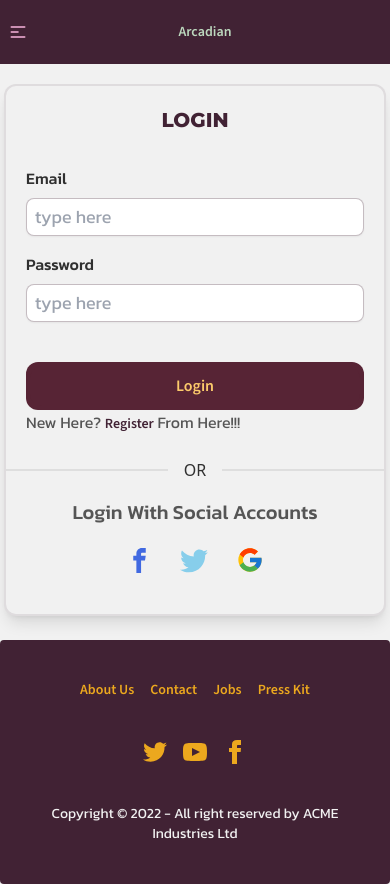
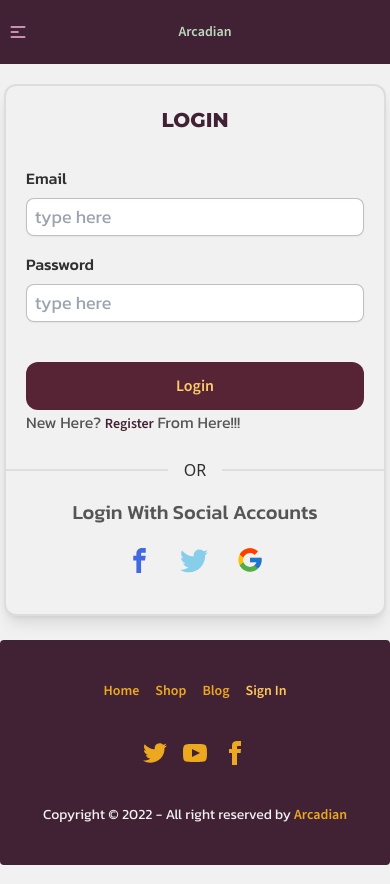
Before and after one commit to pro-dev-ryan/Arcadian-Client, a React (Vite) app: page /login in a window 390 px wide. Built offline with nearby package versions, Linux system fonts and the light colour scheme; no server answers.

Commit message:
open pages transition added

```diff
--- a/src/Pages/Basic/Blog/Blog.jsx
+++ b/src/Pages/Basic/Blog/Blog.jsx
@@ -1,12 +1,22 @@
 import React from "react";
 import useTitle from "../../../Hooks/useTitle";
+import { motion as m } from "framer-motion";
 
 const Blog = () => {
+  const shopVariant = {
+    hide: {
+      opacity: 0,
+    },
+    show: {
+      opacity: [0.2, 0.4, 0.6, 0.8, 1],
+      transition: { duration: 1, staggerChildren: 0.5 },
+    },
+  };
   useTitle("Blog");
   return (
-    <div className="lg:mx-8 md:mx-4 mx-2 flex flex-col gap-5">
-      <h2 className="lg:mt-5 md:mt-3  mt-2">Blog</h2>
-      <div className="flex flex-col items-center gap-5 mb-5">
+    <m.div variants={shopVariant} initial="hide" whileInView="show">
+      <h2 className="lg:mt-5 md:mt-3 lg:mx-8 mx-2 mt-2">Blog</h2>
+      <div className="flex flex-col items-center lg:mt-5 gap-5 mb-5">
         {/* question-1 */}
         <div className="lg:w-10/12">
           <div
@@ -118,7 +128,7 @@ const Blog = () => {
           </div>
         </div>
       </div>
-    </div>
+    </m.div>
   );
 };
 
--- a/src/Pages/Basic/Home/Home.jsx
+++ b/src/Pages/Basic/Home/Home.jsx
@@ -25,7 +25,7 @@ const Home = () => {
   }
   useTitle("Home");
   return (
-    <div className="overflow-hidden flex flex-col gap-16">
+    <div id="home" className="overflow-hidden flex flex-col gap-16">
       <Hero />
       {data?.status && <AdvertiseProduct data={data} />}
       <VideoSlider />
--- a/src/Pages/Basic/Home/sections/ConsoleNews.jsx
+++ b/src/Pages/Basic/Home/sections/ConsoleNews.jsx
@@ -1,10 +1,47 @@
 import React from "react";
+import { motion as m } from "framer-motion";
 
 const ConsoleNews = () => {
+  const titleVariant = {
+    hide: {
+      opacity: 0,
+      x: -100,
+    },
+    show: {
+      opacity: 1,
+      x: 0,
+      transition: { delay: 0.3 },
+    },
+  };
+
+  const videoVariant = {
+    hide: {
+      opacity: 0,
+      y: 100,
+    },
+    show: {
+      opacity: 1,
+      y: 0,
+      transition: { delay: 0.5, type: "spring", stiffness: 200, damping: 7 },
+    },
+  };
+
   return (
     <div className="mx-8 my-16">
-      <h2 className="mb-5">What is Coming soon???</h2>
-      <div className="w-full flex flex-col items-center">
+      <m.h2
+        variants={titleVariant}
+        initial="hide"
+        whileInView="show"
+        className="mb-5"
+      >
+        What is Coming Soon???
+      </m.h2>
+      <m.div
+        variants={videoVariant}
+        initial="hide"
+        whileInView="show"
+        className="w-full flex flex-col items-center"
+      >
         <iframe
           className="md:w-3/5"
           height="450px"
@@ -13,7 +50,7 @@ const ConsoleNews = () => {
           allow="accelerometer; autoplay; clipboard-write; encrypted-media; gyroscope; picture-in-picture; web-share"
           allowFullScreen
         ></iframe>
-      </div>
+      </m.div>
     </div>
   );
 };
--- a/src/Pages/Basic/Home/sections/VideoSlider.jsx
+++ b/src/Pages/Basic/Home/sections/VideoSlider.jsx
@@ -1,7 +1,8 @@
 import React from "react";
 import SwiperCore, { Autoplay, EffectCreative } from "swiper";
+import { motion as m } from "framer-motion";
 import { Swiper, SwiperSlide } from "swiper/react";
-// import "swiper/css/effect-creative";
+import "swiper/css/effect-creative";
 import "swiper/css";
 import g1 from "../../../../assets/Sliders/1.gif";
 import g2 from "../../../../assets/Sliders/2.gif";
@@ -10,6 +11,35 @@ import g4 from "../../../../assets/Sliders/4.gif";
 import g5 from "../../../../assets/Sliders/5.gif";
 
 const VideoSlider = () => {
+  const titleVariant = {
+    hide: {
+      opacity: 0,
+      x: -100,
+    },
+    show: {
+      opacity: 1,
+      x: 0,
+      transition: { delay: 0.7 },
+    },
+  };
+
+  const sliderVariant = {
+    hide: {
+      opacity: 0.2,
+      scale: 0,
+    },
+    show: {
+      opacity: 1,
+      scale: 1,
+      transition: {
+        delay: 1,
+        duration: 0.5,
+        type: "spring",
+        stiffness: 300,
+      },
+    },
+  };
+
   const slides = [
     {
       image: g1,
@@ -38,10 +68,7 @@ const VideoSlider = () => {
     },
   ];
   SwiperCore.use([Autoplay, EffectCreative]);
-  return (
-    <div className="mx-8 my-16">
-      <h2>What do you Want to play???</h2>
-      <div className="mt-10">
+  const slider = (
     <Swiper
       modules={[Autoplay, EffectCreative]}
       autoplay={{ delay: 5000 }}
@@ -60,17 +87,35 @@ const VideoSlider = () => {
     >
       {slides.map((slide, i) => (
         <SwiperSlide key={i} slide={slide}>
-              <div slide={slide}>
+          <m.div
+            variants={sliderVariant}
+            initial="hide"
+            whileInView="show"
+            slide={slide}
+          >
             <img src={slide?.image} alt="" />
             <div className="bg-white text-center">
               <h4>Name: {slide?.name}</h4>
               <p>Console: {slide?.console}</p>
             </div>
-              </div>
+          </m.div>
         </SwiperSlide>
       ))}
     </Swiper>
-      </div>
+  );
+  return (
+    <div className="mx-8 my-16">
+      <m.h2 variants={titleVariant} initial="hide" whileInView="show">
+        What do you Want to play???
+      </m.h2>
+      <m.div
+        variants={sliderVariant}
+        initial="hide"
+        whileInView="show"
+        className="mt-10"
+      >
+        {slider}
+      </m.div>
     </div>
   );
 };
--- a/src/Pages/Basic/Shared/Footer/Footer.jsx
+++ b/src/Pages/Basic/Shared/Footer/Footer.jsx
@@ -1,15 +1,77 @@
 import React from "react";
+import { useContext } from "react";
+import { NavLink } from "react-router-dom";
+import { ContextAuthentication } from "../../../../Contexts/Context/AuthContext";
+import { motion as m } from "framer-motion";
+const Footer = () => {
+  const { user } = useContext(ContextAuthentication);
+  const MenuItems = (
+    <>
+      <li>
+        <NavLink
+          className={({ isActive }) => (isActive ? "active" : undefined)}
+          to="/"
+          end
+        >
+          Home
+        </NavLink>
+      </li>
+      <li>
+        <NavLink
+          className={({ isActive }) => (isActive ? "active" : undefined)}
+          to="/shop"
+        >
+          Shop
+        </NavLink>
+      </li>
+      <li>
+        <NavLink
+          className={({ isActive }) => (isActive ? "active" : undefined)}
+          to="/blog"
+        >
+          Blog
+        </NavLink>
+      </li>
+      {!user?.email && (
+        <>
+          <li>
+            <NavLink
+              className={({ isActive }) => (isActive ? "active" : undefined)}
+              to="/login"
+            >
+              Sign In
+            </NavLink>
+          </li>
+        </>
+      )}
+    </>
+  );
 
-const Footer = () => {
+  const footerVariant = {
+    hide: {
+      opacity: 0,
+      y: 200,
+    },
+    show: {
+      opacity: 1,
+      y: 0,
+      transition: { delay: 1, stiffness: 200, staggerChildren: 0.5 },
+    },
+  };
   return (
-    <footer className="footer footer-center p-10 bg-primary text-base-content rounded mt-1">
-      <div className="grid grid-flow-col gap-4">
-        <a className="link link-hover">About us</a>
-        <a className="link link-hover">Contact</a>
-        <a className="link link-hover">Jobs</a>
-        <a className="link link-hover">Press kit</a>
-      </div>
-      <div>
+    <m.footer
+      variants={footerVariant}
+      initial="hide"
+      whileInView="show"
+      className="footer footer-center p-10 bg-primary text-base-content rounded mt-1"
+    >
+      <m.div
+        variants={footerVariant}
+        className="grid grid-flow-col gap-4 list-none"
+      >
+        {MenuItems}
+      </m.div>
+      <m.div variants={footerVariant}>
         <div className="grid grid-flow-col gap-4">
           <a>
             <svg
@@ -45,13 +107,16 @@ const Footer = () => {
             </svg>
           </a>
         </div>
-      </div>
-      <div>
+      </m.div>
+      <div variants={footerVariant}>
         <p className="text-base-100">
-          Copyright © 2022 - All right reserved by ACME Industries Ltd
+          Copyright © 2022 - All right reserved by{" "}
+          <span className="text-accent">
+            <a href="#home">Arcadian</a>
+          </span>
         </p>
       </div>
-    </footer>
+    </m.footer>
   );
 };
 
--- a/src/Pages/Basic/Shop/Shop.jsx
+++ b/src/Pages/Basic/Shop/Shop.jsx
@@ -2,6 +2,7 @@ import React from "react";
 import { Link, useLoaderData } from "react-router-dom";
 import Card from "../../../components/ProductCard/Card/Card";
 import useTitle from "../../../Hooks/useTitle";
+import { motion as m } from "framer-motion";
 import { useEffect } from "react";
 import { useState } from "react";
 
@@ -17,9 +18,39 @@ const Shop = () => {
         console.log(err);
       });
   }, []);
+  const shopVariant = {
+    hide: {
+      opacity: 0,
+    },
+    show: {
+      opacity: [0.2, 0.4, 0.6, 0.8, 1],
+      transition: { duration: 1, staggerChildren: 0.5 },
+    },
+  };
+
+  const cardVariant = {
+    hide: {
+      opacity: 0,
+      y: 200,
+    },
+    show: {
+      opacity: 1,
+      y: 0,
+      transition: { delay: 1.2 },
+    },
+  };
+
+  const shopCard = allproduct?.result?.map((product, i) => (
+    <Card cardVariant={cardVariant} key={i} product={product} />
+  ));
 
   return (
-    <div className="lg:mx-8 md:my-5  my-2 flex flex-col md:gap-5 gap-2">
+    <m.div
+      variants={shopVariant}
+      initial="hide"
+      whileInView="show"
+      className="lg:mx-8 md:my-5 my-2 flex flex-col md:gap-5 gap-2"
+    >
       <h2 className="mx-2">Show Room</h2>
       <div className="hidden lg:block bg-primary py-1 font-link">
         <ul>
@@ -32,12 +63,15 @@ const Shop = () => {
           </li>
         </ul>
       </div>
-      <div className="grid lg:grid-cols-3 md:grid-cols-2 mx-2 grid-cols-1 gap-4">
-        {allproduct?.result?.map((product, i) => (
-          <Card key={i} product={product} />
-        ))}
-      </div>
-    </div>
+      <m.div
+        variants={cardVariant}
+        initial="hide"
+        whileInView="show"
+        className="grid lg:grid-cols-3 md:grid-cols-2 mx-2 grid-cols-1 gap-4"
+      >
+        {shopCard}
+      </m.div>
+    </m.div>
   );
 };
 
--- a/src/Pages/Common/Login/Login.jsx
+++ b/src/Pages/Common/Login/Login.jsx
@@ -9,6 +9,7 @@ import toast from "react-hot-toast";
 import useTitle from "../../../Hooks/useTitle";
 import SmallLoader from "../../../components/smallLoader/SmallLoader";
 import { useState } from "react";
+import { motion as m } from "framer-motion";
 
 const Login = () => {
   const [loader, setLoader] = useState(false);
@@ -108,8 +109,23 @@ const Login = () => {
         console.log(err);
       });
   };
+
+  const shopVariant = {
+    hide: {
+      opacity: 0,
+    },
+    show: {
+      opacity: [0.2, 0.4, 0.6, 0.8, 1],
+      transition: { duration: 1, staggerChildren: 0.5 },
+    },
+  };
   return (
-    <div className="lg:mx-8 mx-1 flex flex-col justify-center items-center">
+    <m.div
+      variants={shopVariant}
+      initial="hide"
+      whileInView="show"
+      className="lg:mx-8 mx-1 flex flex-col justify-center items-center"
+    >
       <div className="md:w-96 w-full border-2 border-primary border-opacity-10 bg-base-100 lg:my-10 my-5 flex flex-col gap-1 lg:gap-5 shadow-lg rounded-xl">
         <h3 className="text-center uppercase mt-5 lg:mt-16">Login</h3>
         <div>
@@ -181,7 +197,7 @@ const Login = () => {
           </div>
         </div>
       </div>
-    </div>
+    </m.div>
   );
 };
 
--- a/src/components/ProductCard/Card/Card.jsx
+++ b/src/components/ProductCard/Card/Card.jsx
@@ -4,8 +4,9 @@ import { useState } from "react";
 import { useEffect } from "react";
 import { Link } from "react-router-dom";
 import { ContextAuthentication } from "../../../Contexts/Context/AuthContext";
+import { motion as m } from "framer-motion";
 
-const Card = ({ product }) => {
+const Card = ({ product, cardVariant }) => {
   const [userVerify, setUserVerify] = useState(false);
   const { user } = useContext(ContextAuthentication);
   const url = `https://arcadian-server.vercel.app/users?email=${user?.email}`;
@@ -30,7 +31,7 @@ const Card = ({ product }) => {
     booked,
   } = product;
   return (
-    <div className="card md:w-96 shadow-xl image-full">
+    <m.div variants={cardVariant} className="card md:w-96 shadow-xl image-full">
       <div className="absolute hero-overlay rounded-xl bg-black opacity-70"></div>
       <figure>
         <img src={img} alt="Shoes" />
@@ -74,7 +75,7 @@ const Card = ({ product }) => {
           </Link>
         </div>
       </div>
-    </div>
+    </m.div>
   );
 };
 
```
Lines whose indentation alone changed are shown as unchanged.
